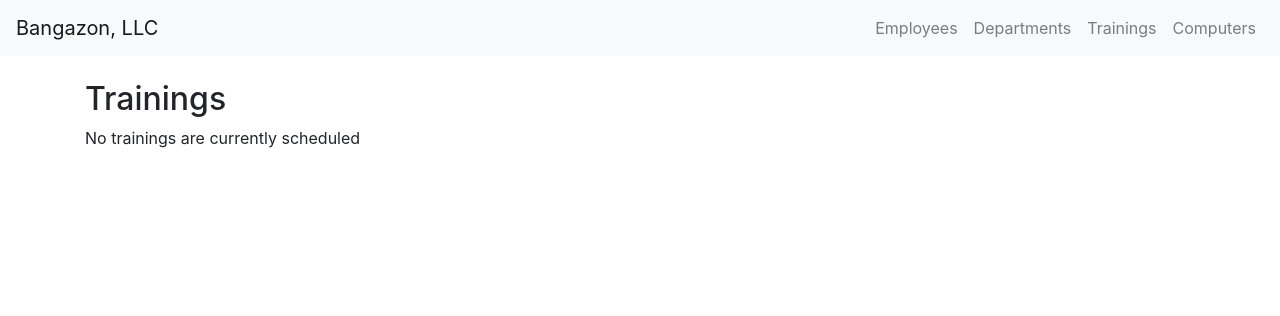
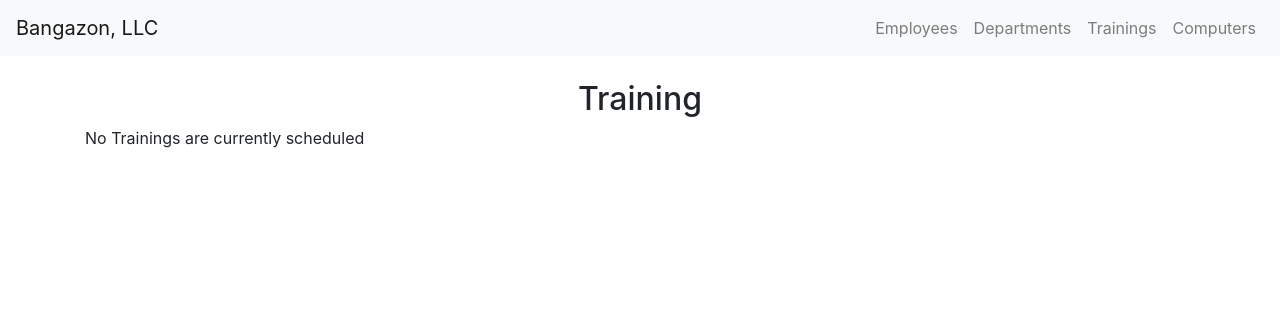
Before and after one commit to raving-remoras/bangazon-workflow, a Django app: page /bangazon/trainings/ in a window 1280 px wide. Shown: the top 316 px of the page. Run offline with Django 3.2, Linux system fonts and the light colour scheme; data that the repository does not hold is empty; some libraries are stand-ins or nearby versions.

Commit message:
Updated training list to match employee styling

```diff
--- a/agileHR/templates/agileHR/index.html
+++ b/agileHR/templates/agileHR/index.html
@@ -4,7 +4,7 @@
     <meta charset="UTF-8" />
     <meta name="viewport" content="width=device-width, initial-scale=1.0" />
     <meta http-equiv="X-UA-Compatible" content="ie=edge" />
-    <title>{% block title %}Bangazon{% endblock %}</title>
+    <title>{% block title %}Bangazon{% endblock title %}</title>
     <link
       rel="stylesheet"
       href="https://stackpath.bootstrapcdn.com/bootstrap/4.1.3/css/bootstrap.min.css"
--- a/agileHR/templates/agileHR/training.html
+++ b/agileHR/templates/agileHR/training.html
@@ -1,14 +1,19 @@
 {% extends "agileHR/index.html" %}
 
 {% block content %}
-  <h2>Trainings</h2>
+<div class="text-center"><h2>Training</h2></div>
+<div class="list-group">
   {% if training_list %}
-  <ul>
-    {% for training in training_list %}
-      <li>{{training.start_date}}: <a href="{% url 'agileHR:traindetail' training.id %}">{{training.title}}</a></li>
+    {% for training in training_list%}
+      <a href="{% url 'agileHR:traindetail' training.id%}" class="list-group-item list-group-item-action">
+        <div class="d-flex w-100 justify-content-between">
+          <h5 class="mb-1">{{training.title}}</h5>
+        </div>
+        <p class="mb-1">Start Date: {{training.start_date}}</p>
+      </a>
     {% endfor %}
-  </ul>
   {% else %}
-    <p>No trainings are currently scheduled</p>
+    <p>No Trainings are currently scheduled</p>
   {% endif %}
+</div>
 {% endblock content %}
```
